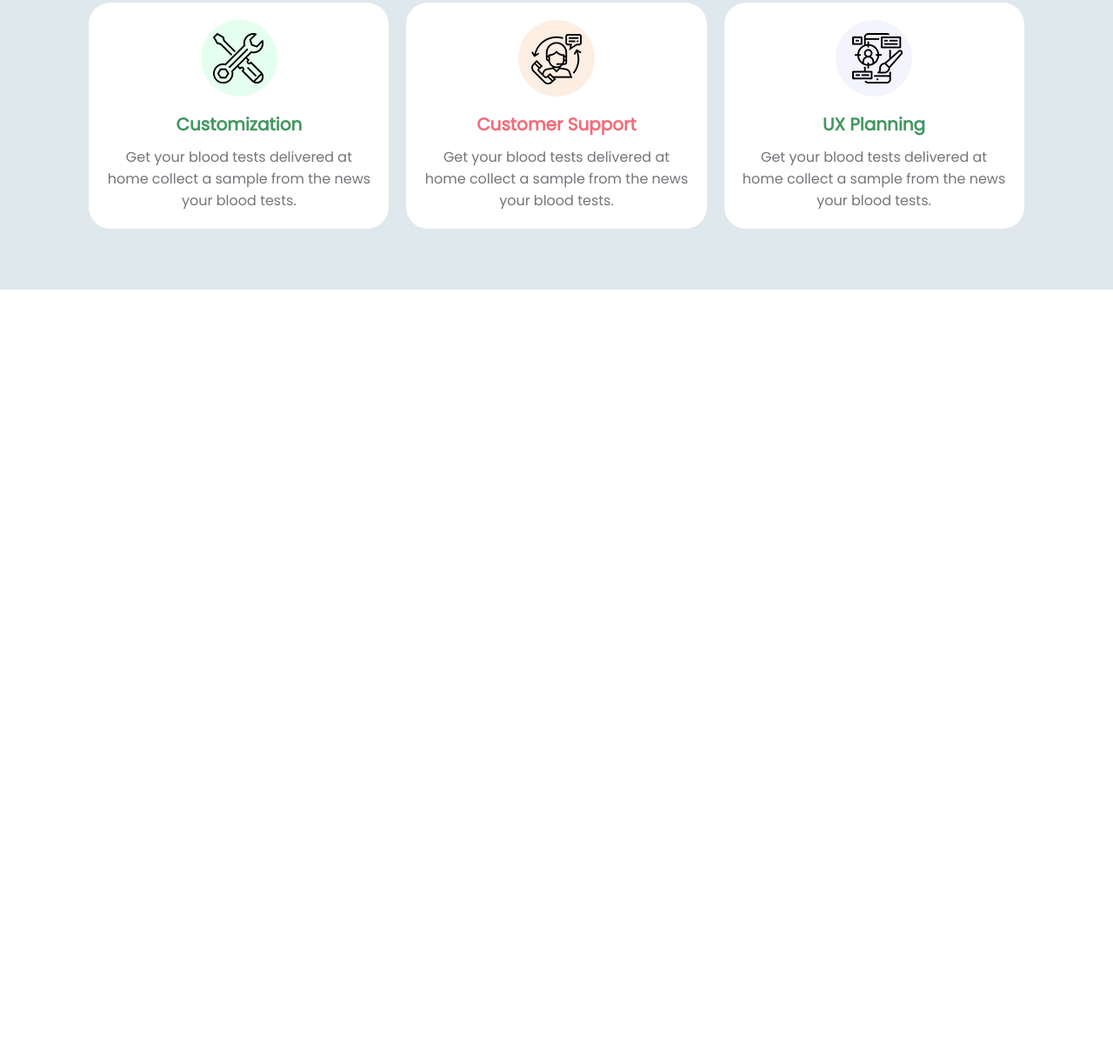
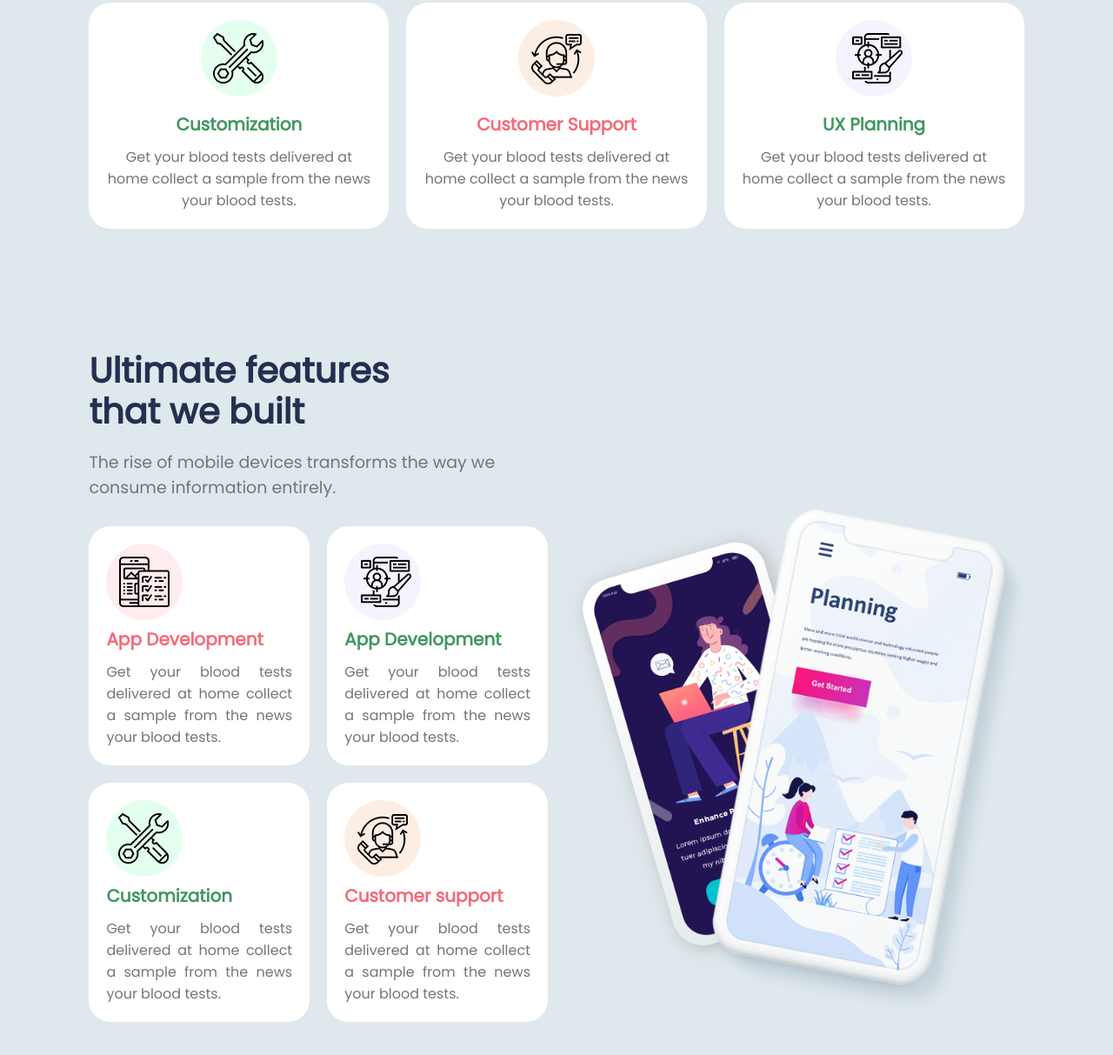
Before and after one commit to farhan-nahid/app-lab, a plain HTML site: page index.html in a window 1280 px wide. Shown: the part 4313-5526 px from the top of the page at 87% size. Before the commit the page ends 4646 px from the top, so only its background shows below. Drawn offline with Linux system fonts and the light colour scheme.

Commit message:
ultimate feature area done

```diff
--- a/css/style.css
+++ b/css/style.css
@@ -272,6 +272,7 @@ main {
 }
 
 .single__feature:hover {
+  cursor: context-menu;
   box-shadow: 2px 2px 20px gray;
 }
 
@@ -353,6 +354,7 @@ main {
 }
 
 .single__jackpot__card:hover {
+  cursor: context-menu;
   box-shadow: 2px 2px 20px gray;
 }
 
@@ -467,6 +469,7 @@ main {
 }
 
 .single__about__card:hover {
+  cursor: context-menu;
   box-shadow: 2px 2px 20px gray;
 }
 
@@ -534,6 +537,95 @@ main {
   text-align: center;
 }
 
+/* ultimate feature css */
+
+#ultimate__feature__container {
+  padding: 70px 8%;
+}
+
+#ultimate__feature__container h1 {
+  color: #242f51;
+  font-size: 40px;
+  line-height: 47px;
+  width: 40%;
+  margin-bottom: 20px;
+}
+
+.ultimate__feature__header {
+  font-size: 19px;
+  color: #737579;
+  width: 50%;
+}
+
+.ultimate__feature__area {
+  display: grid;
+  grid-template-columns: repeat(2, 1fr);
+  gap: 20px;
+}
+
+.ultimate__feature__cards {
+  margin-top: 30px;
+  display: grid;
+  grid-template-columns: repeat(2, 1fr);
+  gap: 20px;
+}
+
+.single__ultimate__feature {
+  background-color: #fff;
+  padding: 20px;
+  border-radius: 25px;
+  transition: 0.5s;
+}
+
+.single__ultimate__feature:hover {
+  cursor: context-menu;
+  box-shadow: 2px 2px 20px gray;
+}
+
+.single__ultimate__feature:nth-child(1) h4 {
+  color: #f66a78;
+  font-weight: 700;
+  font-size: 20px;
+  margin-bottom: 10px;
+}
+
+.single__ultimate__feature:nth-child(2) h4 {
+  color: #40975f;
+  font-weight: 700;
+  font-size: 20px;
+  margin-bottom: 10px;
+}
+
+.single__ultimate__feature:nth-child(3) h4 {
+  color: #40975f;
+  font-weight: 700;
+  font-size: 20px;
+  margin-bottom: 10px;
+}
+
+.single__ultimate__feature:nth-child(4) h4 {
+  color: #f66a78;
+  font-weight: 700;
+  font-size: 20px;
+  margin-bottom: 10px;
+}
+
+.ultimate__content p {
+  color: #737579;
+  text-align: justify;
+}
+
+.ultimate__feature__image {
+  display: flex;
+  flex-direction: column;
+  align-items: center;
+  justify-content: center;
+}
+
+.ultimate__feature__image img {
+  width: 100%;
+}
+
 /* responsive with media queries */
 
 @media only screen and (max-width: 1200px) {
@@ -549,6 +641,19 @@ main {
 
   .demo__button {
     margin-left: 10px;
+  }
+
+  .ultimate__feature__cards {
+    grid-template-columns: repeat(1, 1fr);
+    gap: 30px;
+  }
+
+  .single__ultimate__feature:nth-child(3) h4 {
+    color: #f66a78;
+  }
+
+  .single__ultimate__feature:nth-child(4) h4 {
+    color: #40975f;
   }
 }
 
@@ -570,6 +675,10 @@ main {
   }
 
   #about__us__container {
+    padding: 70px 5%;
+  }
+
+  #ultimate__feature__container {
     padding: 70px 5%;
   }
 }
@@ -744,6 +853,15 @@ main {
   .design__and__build__image img {
     width: 70%;
   }
+
+  .ultimate__feature__area {
+    grid-template-columns: repeat(1, 1fr);
+    gap: 30px;
+  }
+
+  .ultimate__feature__image img {
+    width: 70%;
+  }
 }
 
 @media only screen and (max-width: 700px) {
--- a/index.html
+++ b/index.html
@@ -363,6 +363,90 @@
         </div>
       </section>
       <!-- about us part end  -->
+
+      <section id="ultimate__feature__container">
+        <h1>Ultimate features that we built</h1>
+        <p class="ultimate__feature__header">
+          The rise of mobile devices transforms the way we consume information
+          entirely.
+        </p>
+        <div class="ultimate__feature__area">
+          <div class="ultimate__feature__content">
+            <div class="ultimate__feature__cards">
+              <!-- single cards -->
+              <div class="single__ultimate__feature">
+                <div class="ultimate__icon">
+                  <img
+                    src="./images/illustrations/app.png"
+                    alt="app-development-image"
+                  />
+                </div>
+                <div class="ultimate__content">
+                  <h4>App Development</h4>
+                  <p>
+                    Get your blood tests delivered at home collect a sample from
+                    the news your blood tests.
+                  </p>
+                </div>
+              </div>
+              <!-- single cards -->
+              <div class="single__ultimate__feature">
+                <div class="ultimate__icon">
+                  <img
+                    src="./images/illustrations/ux.png"
+                    alt="ux-planning-image"
+                  />
+                </div>
+                <div class="ultimate__content">
+                  <h4>App Development</h4>
+                  <p>
+                    Get your blood tests delivered at home collect a sample from
+                    the news your blood tests.
+                  </p>
+                </div>
+              </div>
+              <!-- single cards -->
+              <div class="single__ultimate__feature">
+                <div class="ultimate__icon">
+                  <img
+                    src="./images/illustrations/customization.png"
+                    alt="Customization"
+                  />
+                </div>
+                <div class="ultimate__content">
+                  <h4>Customization</h4>
+                  <p>
+                    Get your blood tests delivered at home collect a sample from
+                    the news your blood tests.
+                  </p>
+                </div>
+              </div>
+              <!-- single cards -->
+              <div class="single__ultimate__feature">
+                <div class="ultimate__icon">
+                  <img
+                    src="./images/illustrations/support.png"
+                    alt="support-image"
+                  />
+                </div>
+                <div class="ultimate__content">
+                  <h4>Customer support</h4>
+                  <p>
+                    Get your blood tests delivered at home collect a sample from
+                    the news your blood tests.
+                  </p>
+                </div>
+              </div>
+            </div>
+          </div>
+          <div class="ultimate__feature__image">
+            <img
+              src="./images/illustrations/ultimate-phone.png"
+              alt="ultimate-phone"
+            />
+          </div>
+        </div>
+      </section>
     </main>
   </body>
 </html>
```
